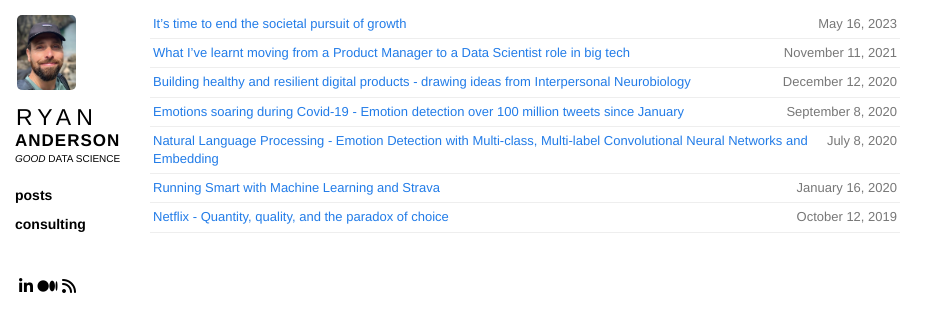
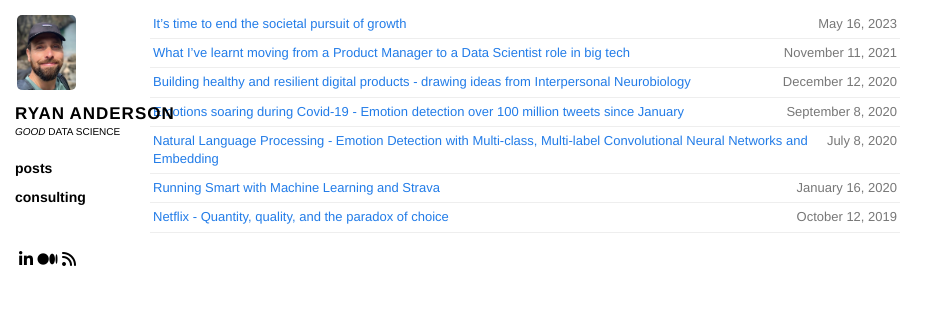
Before and after one commit to ryan-anderson-ds/ryan-anderson-ds.github.io, a Jekyll site: the page built from index.html, in a window 1280 px wide. Shown: the top 332 px of the page, without its empty margins (0-948 px from the left). Built offline with Jekyll 4.4.1, drawn with Linux system fonts in a browser that asks for light colours.

Commit message:
Update base.scss

```diff
--- a/css/base.scss
+++ b/css/base.scss
@@ -35,9 +35,9 @@ a {
     text-transform: uppercase;
     margin: 10px 0 2px 0;
     #fname {
-      padding-left: 1px;
-      font-size: 23px;
-      letter-spacing: 5px;
+      font-size: 17px;
+      font-weight: bold;
+      letter-spacing: 1px;
       color: black;
     }
     #lname {
```
